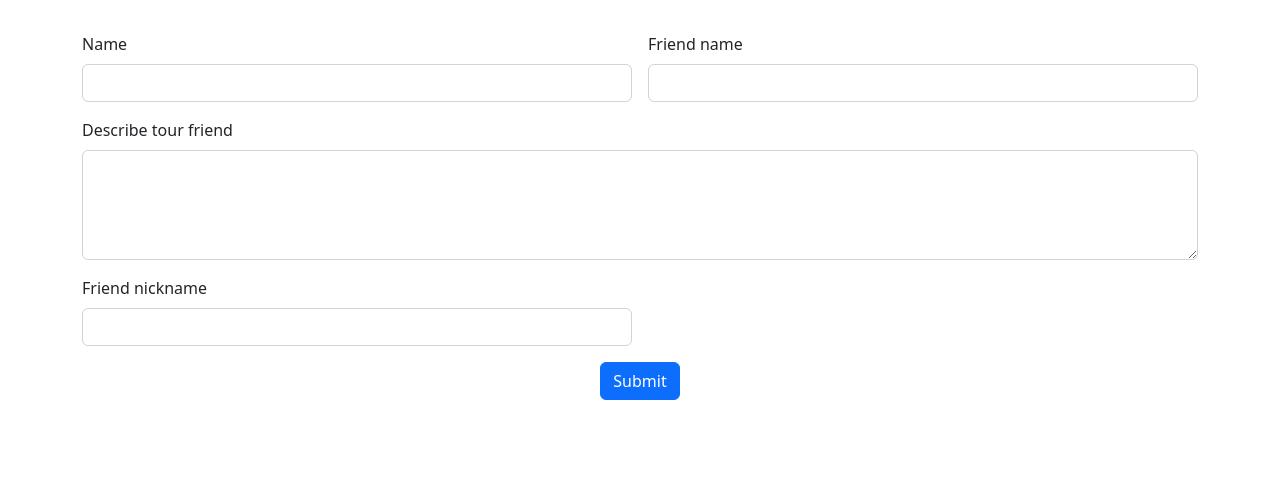
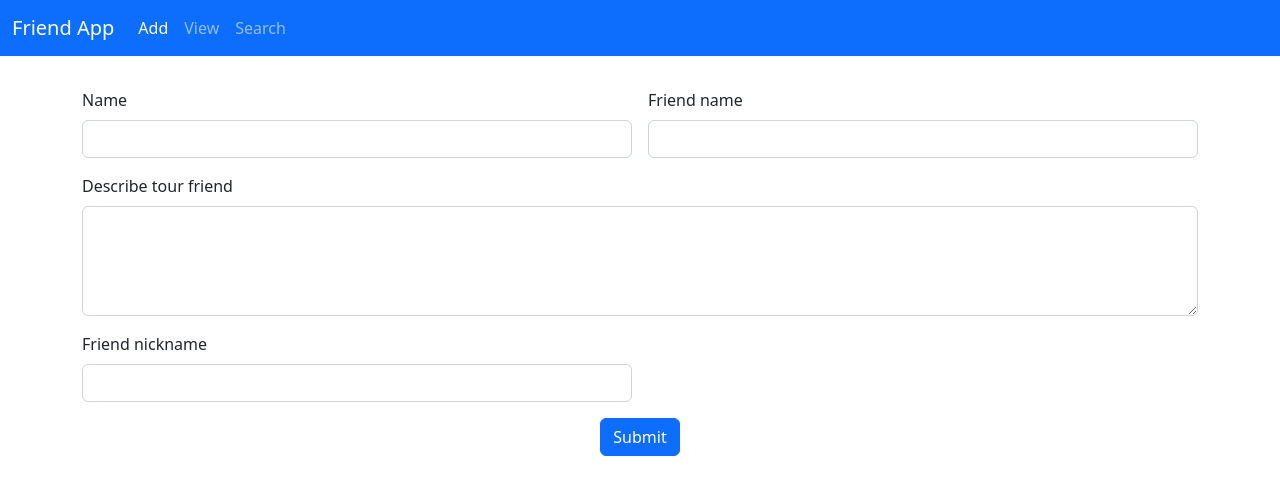
Before and after one commit to HarshaSalih/Friend-angular-app, an Angular app: page / in a window 1280 px wide. Shown: the top 494 px of the page. Built offline with nearby package versions, Linux system fonts and the light colour scheme.

Commit message:
navigationbar  commits

```diff
--- a/src/app/add-friend/add-friend.component.html
+++ b/src/app/add-friend/add-friend.component.html
@@ -1,3 +1,4 @@
+<app-navbar></app-navbar>
 <div class="container">
     <div class="row">
         <div class="col col-12 col-sm-12 col-md-12 col-lg-12 col-xl-12 col-xxl-12">
--- a/src/app/app.module.ts
+++ b/src/app/app.module.ts
@@ -7,6 +7,7 @@ import { AddFriendComponent } from './add-friend/add-friend.component';
 import { ViewFriendComponent } from './view-friend/view-friend.component';
 import { SearchFriendComponent } from './search-friend/search-friend.component';
 import { RouterModule, Routes } from '@angular/router';
+import { NavbarComponent } from './navbar/navbar.component';
 
 const myRoute:Routes=[
   {
@@ -28,7 +29,8 @@ const myRoute:Routes=[
     AppComponent,
     AddFriendComponent,
     ViewFriendComponent,
-    SearchFriendComponent
+    SearchFriendComponent,
+    NavbarComponent
   ],
   imports: [
     BrowserModule,
--- /dev/null
+++ b/src/app/navbar/navbar.component.html
@@ -0,0 +1,22 @@
+<nav class="navbar navbar-expand-lg bg-primary navbar-dark">
+    <div class="container-fluid">
+      <a class="navbar-brand" href="#">Friend App</a>
+      <button class="navbar-toggler" type="button" data-bs-toggle="collapse" data-bs-target="#navbarNav" aria-controls="navbarNav" aria-expanded="false" aria-label="Toggle navigation">
+        <span class="navbar-toggler-icon"></span>
+      </button>
+      <div class="collapse navbar-collapse" id="navbarNav">
+        <ul class="navbar-nav">
+          <li class="nav-item">
+            <a class="nav-link active" aria-current="page" routerLink="">Add</a>
+          </li>
+          <li class="nav-item">
+            <a class="nav-link" routerLink="/view">View</a>
+          </li>
+          <li class="nav-item">
+            <a class="nav-link" routerLink="/search">Search</a>
+          </li>
+
+        </ul>
+      </div>
+    </div>
+  </nav>
--- a/src/app/search-friend/search-friend.component.html
+++ b/src/app/search-friend/search-friend.component.html
@@ -1,3 +1,4 @@
+<app-navbar></app-navbar>
 <div class="container">
     <div class="row">
         <div class="col col-12 col-sm-12 col-md-12 col-lg-12 col-xl-12 col-xxl-12">
--- a/src/app/view-friend/view-friend.component.html
+++ b/src/app/view-friend/view-friend.component.html
@@ -1,3 +1,4 @@
+<app-navbar></app-navbar>
 <table class="table">
     <thead>
       <tr>
```
Also changed, not shown: src/app/navbar/navbar.component.ts (added, +10 -0 lines), src/app/navbar/navbar.component.css (added).
